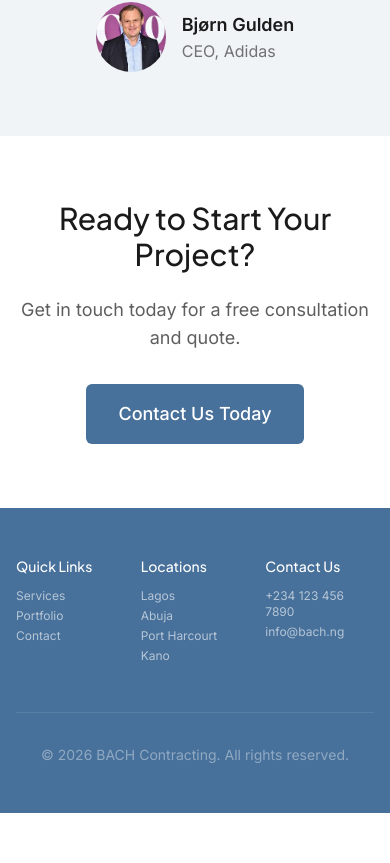
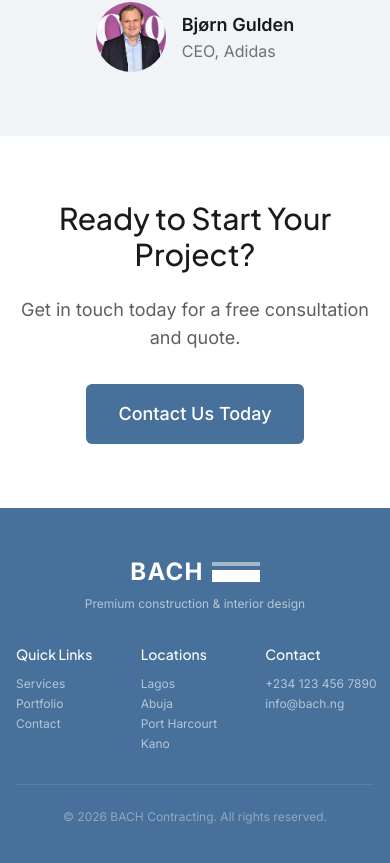
Before and after one commit to CheezyMansour/bach-landing-page, a Next.js app: page / in a window 390 px wide. Shown: the part 7065-7928 px from the top of the page. Before the commit the page ends 7878 px from the top, so only its background shows below. Built offline with nearby package versions, Linux system fonts and the light colour scheme.

Commit message:
small changes

```diff
--- a/components/Footer.tsx
+++ b/components/Footer.tsx
@@ -2,11 +2,26 @@ export default function Footer() {
   return (
     <footer id="contact" className="bg-primary text-white py-12 md:py-16">
       <div className="max-w-7xl mx-auto px-4 md:px-6 lg:px-8">
+        {/* Logo - centered on mobile, left on desktop */}
+        <div className="flex flex-col items-center md:items-start mb-8 md:mb-0 md:hidden">
+          <div className="flex items-center gap-2 mb-2">
+            <span className="font-bold text-2xl text-white tracking-wider">
+              BACH
+            </span>
+            <div className="flex flex-col gap-1">
+              <div className="w-12 h-1 bg-white/50" />
+              <div className="w-12 h-3 bg-white" />
+            </div>
+          </div>
+          <p className="text-white/60 text-xs text-center">
+            Premium construction & interior design
+          </p>
+        </div>
+
         <div className="grid grid-cols-3 md:grid-cols-4 gap-4 md:gap-12">
-          {/* Logo & About - hidden on mobile */}
+          {/* Logo & About - desktop only */}
           <div className="hidden md:block">
             <div className="mb-4 flex items-center gap-2">
-              {/* White Logo */}
               <span className="font-bold text-3xl text-white tracking-wider">
                 BACH
               </span>
@@ -55,17 +70,25 @@ export default function Footer() {
           </div>
 
           {/* Contact Info */}
-          <div>
-            <h3 className="font-medium mb-3 md:mb-4 text-sm md:text-base">Contact Us</h3>
+          <div className="col-span-1 min-w-0">
+            <h3 className="font-medium mb-3 md:mb-4 text-sm md:text-base">Contact</h3>
             <ul className="space-y-1 md:space-y-2 text-white/60 text-xs md:text-sm">
-              <li>+234 123 456 7890</li>
-              <li className="break-all">info@bach.ng</li>
+              <li className="whitespace-nowrap">
+                <a href="tel:+2341234567890" className="hover:text-white transition-colors">
+                  +234 123 456 7890
+                </a>
+              </li>
+              <li>
+                <a href="mailto:info@bach.ng" className="hover:text-white transition-colors">
+                  info@bach.ng
+                </a>
+              </li>
             </ul>
           </div>
         </div>
 
         {/* Copyright */}
-        <div className="border-t border-white/10 mt-12 pt-8 text-center text-white/40 text-sm">
+        <div className="border-t border-white/10 mt-8 md:mt-12 pt-6 md:pt-8 text-center text-white/40 text-xs md:text-sm">
           © 2026 BACH Contracting. All rights reserved.
         </div>
       </div>
--- a/components/Testimonials.tsx
+++ /dev/null
@@ -1,50 +0,0 @@
-const testimonials = [
-  {
-    quote:
-      "BACH transformed our office space beyond our expectations. Professional team, on-time delivery, and exceptional attention to detail.",
-    name: "Adebayo Johnson",
-    role: "CEO, TechHub Lagos",
-  },
-  {
-    quote:
-      "From concept to completion, they handled our home renovation with care. The quality of work speaks for itself.",
-    name: "Chioma Okonkwo",
-    role: "Homeowner, Abuja",
-  },
-  {
-    quote:
-      "We've worked with BACH on three retail projects now. Consistent quality and reliable communication every time.",
-    name: "Emeka Nwosu",
-    role: "Operations Manager, StyleCo",
-  },
-];
-
-export default function Testimonials() {
-  // Show just the first testimonial for now (can rotate later)
-  const featured = testimonials[0];
-
-  return (
-    <section className="bg-light py-16 md:py-24">
-      <div className="max-w-4xl mx-auto px-4 md:px-6 lg:px-8 text-center">
-        {/* Large quotation mark */}
-        <span className="text-8xl md:text-9xl text-primary/20 font-serif leading-none">
-          "
-        </span>
-
-        {/* Quote */}
-        <blockquote className="-mt-12 md:-mt-16">
-          <p className="text-2xl md:text-3xl lg:text-4xl text-dark/80 leading-relaxed mb-8">
-            {featured.quote}
-          </p>
-          <footer>
-            <cite className="not-italic">
-              <span className="font-medium text-dark">{featured.name}</span>
-              <span className="text-dark/50 mx-2">—</span>
-              <span className="text-dark/50">{featured.role}</span>
-            </cite>
-          </footer>
-        </blockquote>
-      </div>
-    </section>
-  );
-}
--- a/components/WhyChooseUs.tsx
+++ /dev/null
@@ -1,31 +0,0 @@
-import Image from "next/image";
-
-export default function WhyChooseUs() {
-  return (
-    <section className="relative py-16 md:py-24">
-      {/* Background Image */}
-      <Image src="/why-choose-us.avif" alt="" fill className="object-cover" />
-      {/* Color Overlay */}
-      <div className="absolute inset-0 bg-primary/45" />
-
-      {/* Content */}
-      <div className="relative z-10 max-w-7xl mx-auto px-4 md:px-6 lg:px-8">
-        <h2 className="text-3xl md:text-4xl text-center mb-6 text-white">
-          Building Excellence Since 1987
-        </h2>
-
-        <p className="text-lg text-white/80 text-center max-w-3xl mx-auto mb-12">
-          BACH is a licensed and insured contracting company serving Lagos and
-          Abuja. We specialize in renovations, new construction, and interior
-          design. Our team brings 25+ years of combined experience to every
-          project.
-        </p>
-
-        {/* Trust points - keep as you have them */}
-        <div className="grid grid-cols-2 md:grid-cols-4 gap-8">
-          {/* ... your trust points with icons ... */}
-        </div>
-      </div>
-    </section>
-  );
-}
```
